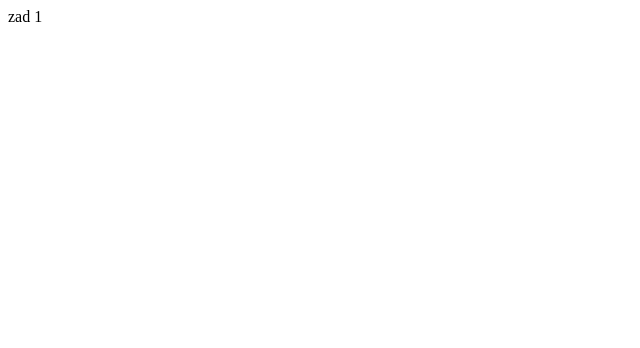
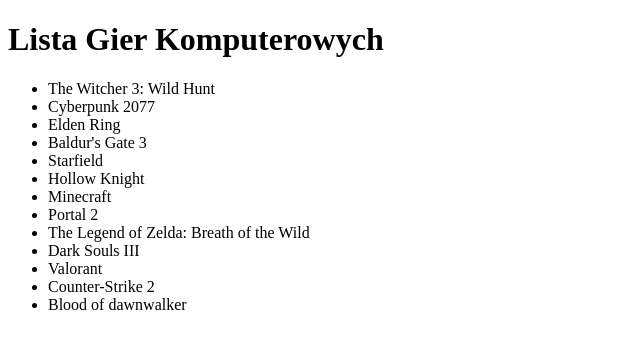
Before and after one commit to TheFireGoose/zpw, a plain HTML site: page zad 1/zad1.html in a window 1280 px wide. Shown: the whole page, without its empty margins (0-640 px from the left). Drawn offline with nearby package versions, Linux system fonts and the light colour scheme.

Commit message:
apend before

```diff
--- a/zad 1/zad1.html
+++ b/zad 1/zad1.html
@@ -4,8 +4,45 @@
     <meta charset="UTF-8">
     <meta name="viewport" content="width=device-width, initial-scale=1.0">
     <title>Document</title>
+
+        <script src="https://code.jquery.com/jquery-4.0.0.min.js" integrity="sha256-OaVG6prZf4v69dPg6PhVattBXkcOWQB62pdZ3ORyrao=" crossorigin="anonymous"></script>
 </head>
 <body>
-    zad 1
+    <script>
+        $(document).ready(function(){
+            console.log($("ul").html());
+            console.log($("li").html());
+            $("ul").append("<li>" + "Blood of dawnwalker");
+           // $('li').append("<li>" + "Police stories").before().first().last().remove();
+           // let $a = $('li').last().remove();
+            // $('ul').prepend($a);
+            // let $a = $('h1');
+            // $('p').append($a).text();
+        });
+
+
+
+    </script>
+
+    <div id="container">
+        <h1>Lista Gier Komputerowych</h1>
+
+    <ul>
+        <li id="pierwszy"><a href="#"></a> The Witcher 3: Wild Hunt</li>
+        <li><a href="#"></a> Cyberpunk 2077</li>
+        <li><a href="#"></a> Elden Ring</li>
+        <li><a href="#"></a> Baldur's Gate 3</li>
+        <li><a href="#"></a> Starfield</li>
+        <li><a href="#"></a> Hollow Knight</li>
+        <li><a href="#" id="Minecraft"></a> Minecraft</li>
+        <li><a href="#"></a> Portal 2</li>
+        <li><a href="#"></a> The Legend of Zelda: Breath of the Wild</li>
+        <li><a href="#"></a> Dark Souls III</li>
+        <li><a href="#"></a> Valorant</li>
+        <li><a href="#"></a> Counter-Strike 2</li>
+    </ul>
+    </div>
+    <p></p>
+
 </body>
 </html>
```
